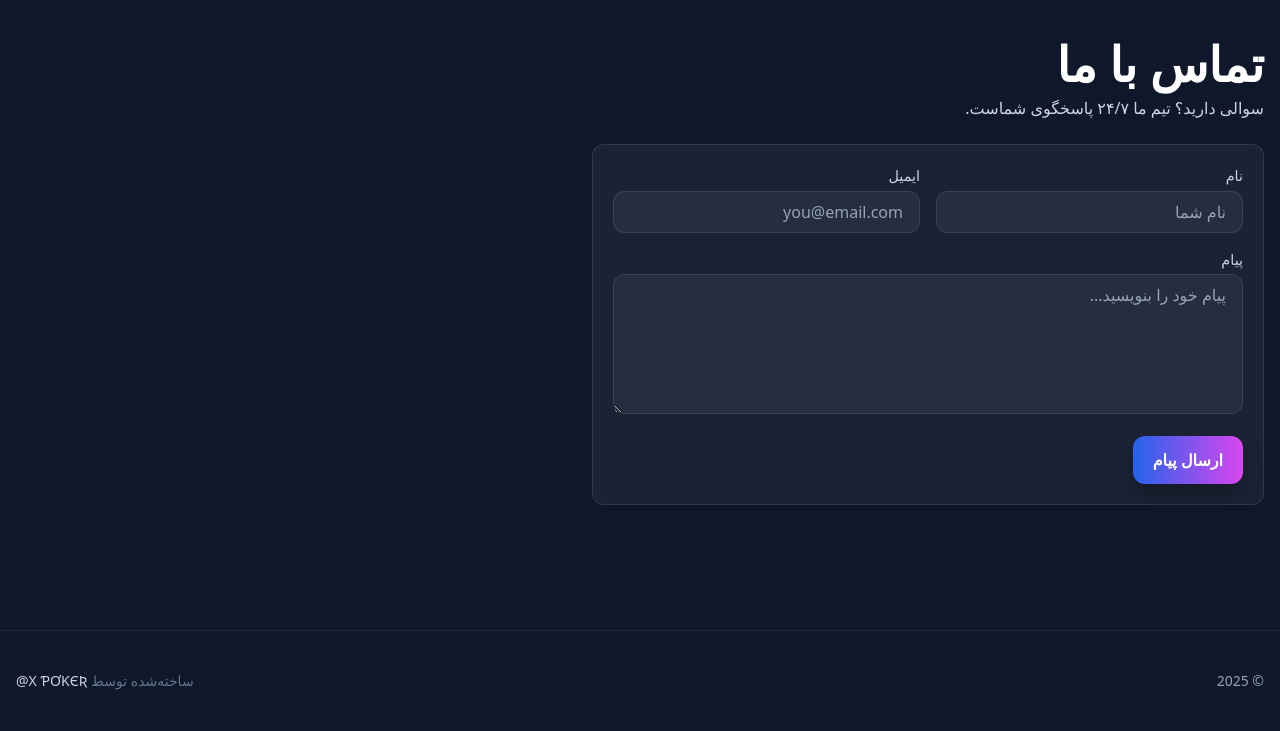
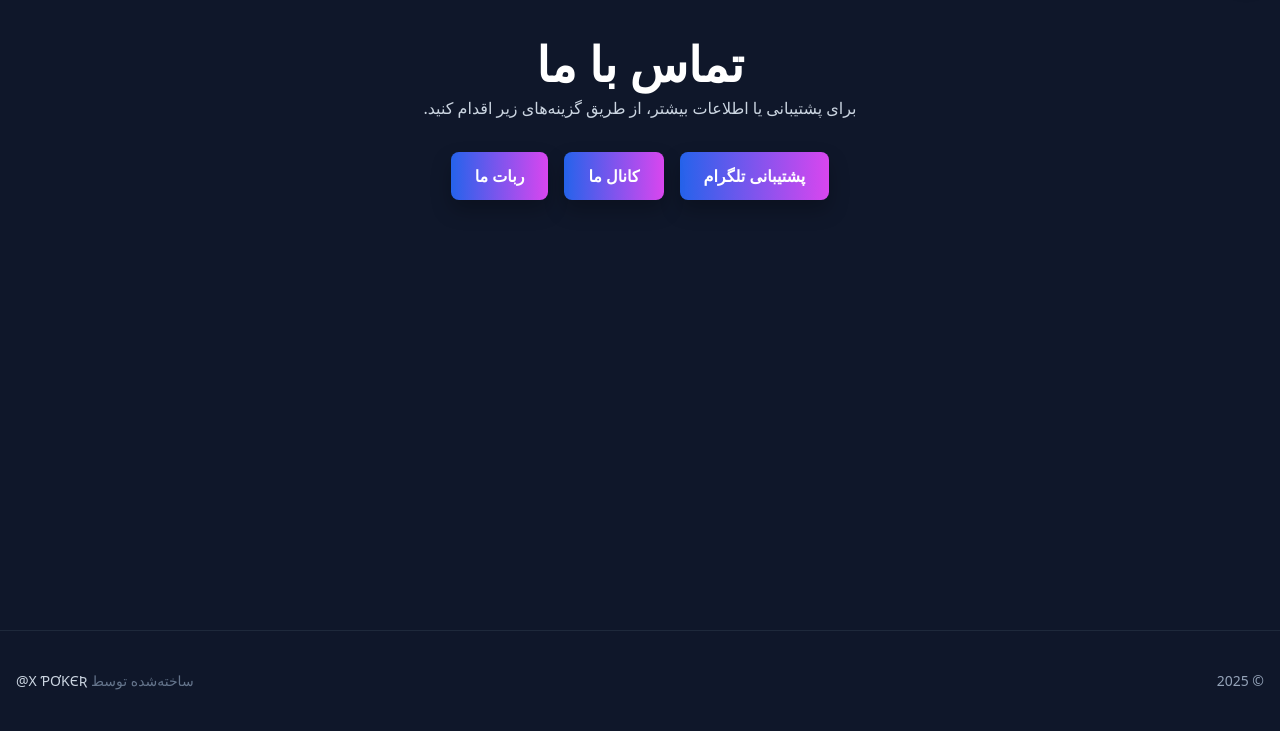
Before and after one commit to AnesPy-1/RoyalVPN-project, a Django app: page /contact/ in a window 1280 px wide. Shown: the part 69-800 px from the top of the page. Run offline with Django 5.2, Linux system fonts and the light colour scheme; the visitor is signed in with stand-in values (Sample User, id 1); data comes from the database, SQL or seed files in the repository; data that the repository does not hold is empty; parts of the project's set-up code (start-up, migrations or seed data) failed here and were passed over; some libraries are stand-ins or nearby versions.

Commit message:
update contact page

```diff
--- a/core/models.py
+++ b/core/models.py
@@ -54,6 +54,10 @@ class SiteSettings(models.Model):
     feature3_for_about_us = models.CharField(max_length=55)
     feature4_for_about_us = models.CharField(max_length=55)
 
+    telegram_support_id_link = models.URLField()
+    telegram_Channel_id_link = models.URLField()
+    telegram_bot_id_link = models.URLField()
+
 
 class FrequentlyAskedQuestions(models.Model):
     question = models.CharField(max_length=55)
--- a/shop/templates/shop/contact.html
+++ b/shop/templates/shop/contact.html
@@ -1,37 +1,28 @@
 {% extends '_base.html' %}
-
 
 {% block page_title %} {{ site_context.site_name1 }} {{ site_context.site_name2 }} - تماس با ما{% endblock %}
 
-
 {% block page_content %}
 
+<main class="flex-1 container mx-auto px-4 pt-10 pb-16">
+  <div class="max-w-xl mx-auto text-center">
+    <h1 class="text-3xl md:text-5xl font-extrabold">تماس با ما</h1>
+    <p class="mt-2 text-slate-300">برای پشتیبانی یا اطلاعات بیشتر، از طریق گزینه‌های زیر اقدام کنید.</p>
 
-  <main class="flex-1 container mx-auto px-4 pt-10 pb-16">
-    <div class="max-w-2xl">
-      <h1 class="text-3xl md:text-5xl font-extrabold">تماس با ما</h1>
-      <p class="mt-2 text-slate-300">سوالی دارید؟ تیم ما ۲۴/۷ پاسخگوی شماست.</p>
-      <form id="contactForm" class="mt-6 grid gap-4 rounded-xl border border-white/10 bg-white/5 p-5">
-        <div class="grid md:grid-cols-2 gap-4">
-          <div>
-            <label class="label">نام</label>
-            <input type="text" class="input" id="contactName" placeholder="نام شما" required />
-          </div>
-          <div>
-            <label class="label">ایمیل</label>
-            <input type="email" class="input" id="contactEmail" placeholder="you@email.com" required />
-          </div>
-        </div>
-        <div>
-          <label class="label">پیام</label>
-          <textarea class="input min-h-[140px]" id="contactMessage" placeholder="پیام خود را بنویسید..." required></textarea>
-        </div>
-        <button class="btn-primary w-max" type="submit">ارسال پیام</button>
-        <p id="contactMsg" class="text-sm text-emerald-400 hidden">سپاس! به‌زودی با شما تماس می‌گیریم.</p>
-      </form>
+    <div class="mt-8 flex flex-col sm:flex-row sm:justify-center gap-4">
+      <a href="{{ site_context.telegram_support_id_link }}" target="_blank" class="btn-primary px-6 py-3 bg-blue-500 hover:bg-blue-600 text-white rounded-lg transition">
+        پشتیبانی تلگرام
+      </a>
+
+      <a href="{{ site_context.telegram_Channel_id_link }}" target="_blank" class="btn-primary px-6 py-3 bg-purple-500 hover:bg-purple-600 text-white rounded-lg transition">
+        کانال ما
+      </a>
+
+      <a href="{{ site_context.telegram_bot_id_link }}" target="_blank" class="btn-primary px-6 py-3 bg-green-500 hover:bg-green-600 text-white rounded-lg transition">
+        ربات ما
+      </a>
     </div>
-  </main>
-
-
+  </div>
+</main>
 
 {% endblock %}
```
Also changed, not shown: core/migrations/0012_sitesettings_telegram_channel_id_link_and_more.py (added).
